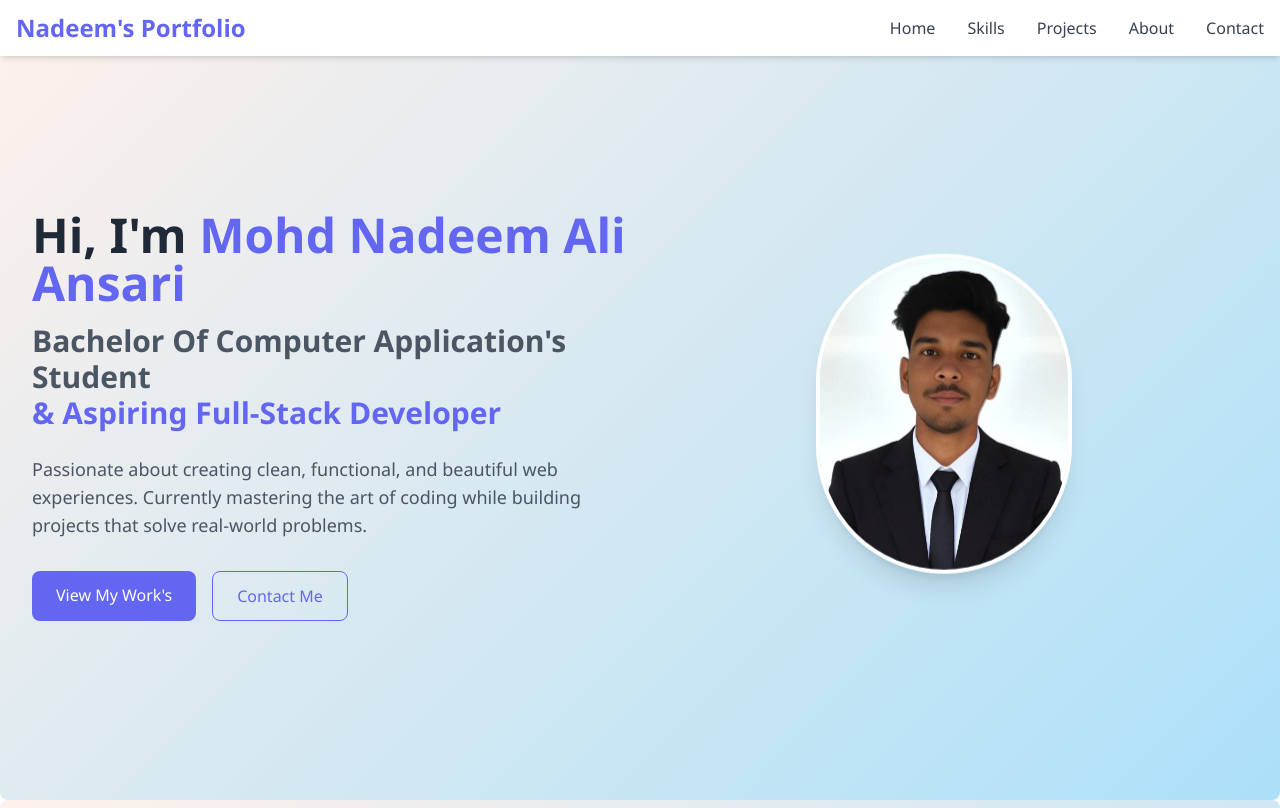
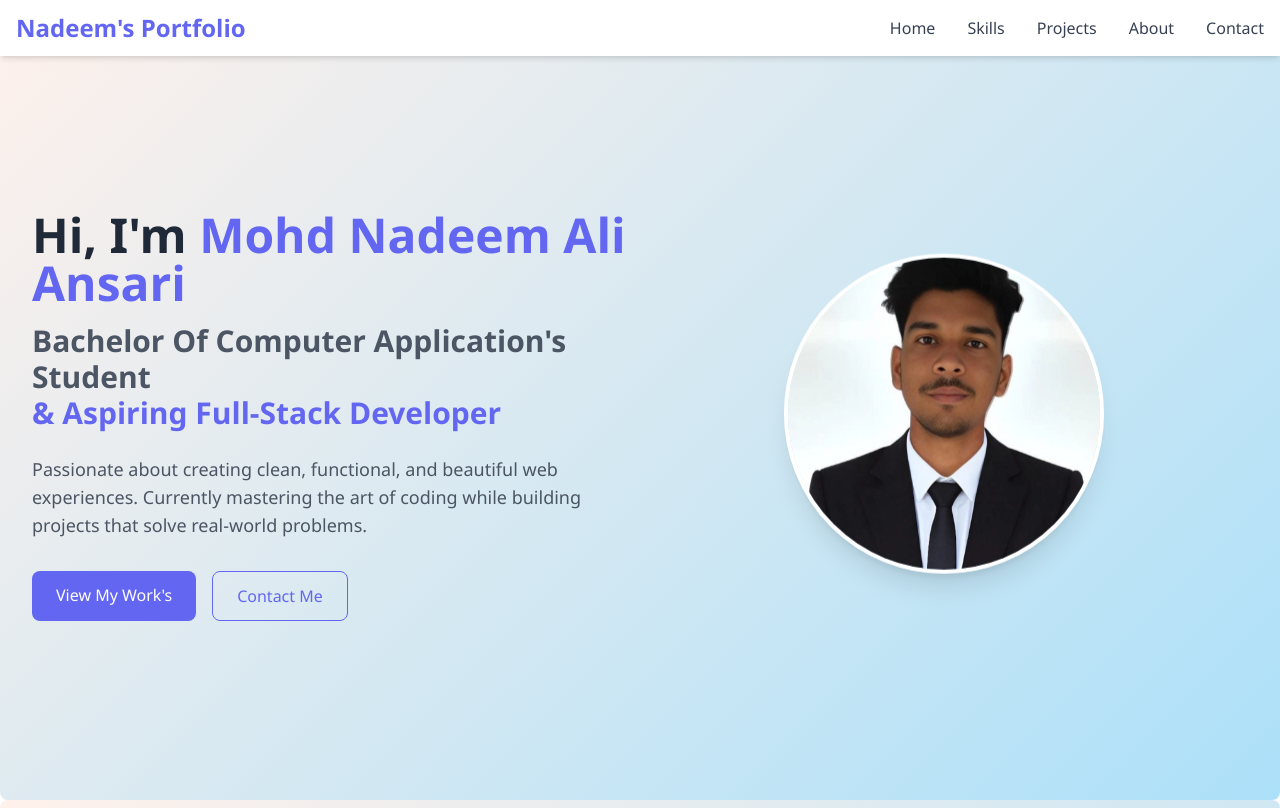
Before and after one commit to mohdnadeemaliansari/My-Portfolio, a plain HTML site: page index.html in a window 1280 px wide. Shown: the top 808 px of the page. Drawn offline with nearby package versions, Linux system fonts and the light colour scheme.

Commit message:
Update index.html

```diff
--- a/index.html
+++ b/index.html
@@ -50,7 +50,7 @@
                 </div>
             </div>
             <div class="md:w-1/2 flex justify-center">
-                <img src="image.jpg" alt="Illustration of a young developer working on a laptop with code visible on screen in a light-filled modern workspace" class="rounded-full floating w-64 h-64 md:w-64 md:h-80 object-cover border-4 border-white shadow-xl">
+                <img src="image.jpg" alt="Illustration of a young developer working on a laptop with code visible on screen in a light-filled modern workspace" class="rounded-full floating w-64 h-64 md:w-80 md:h-80 object-cover border-4 border-white shadow-xl">
             </div>
         </div>
     </section>
```
